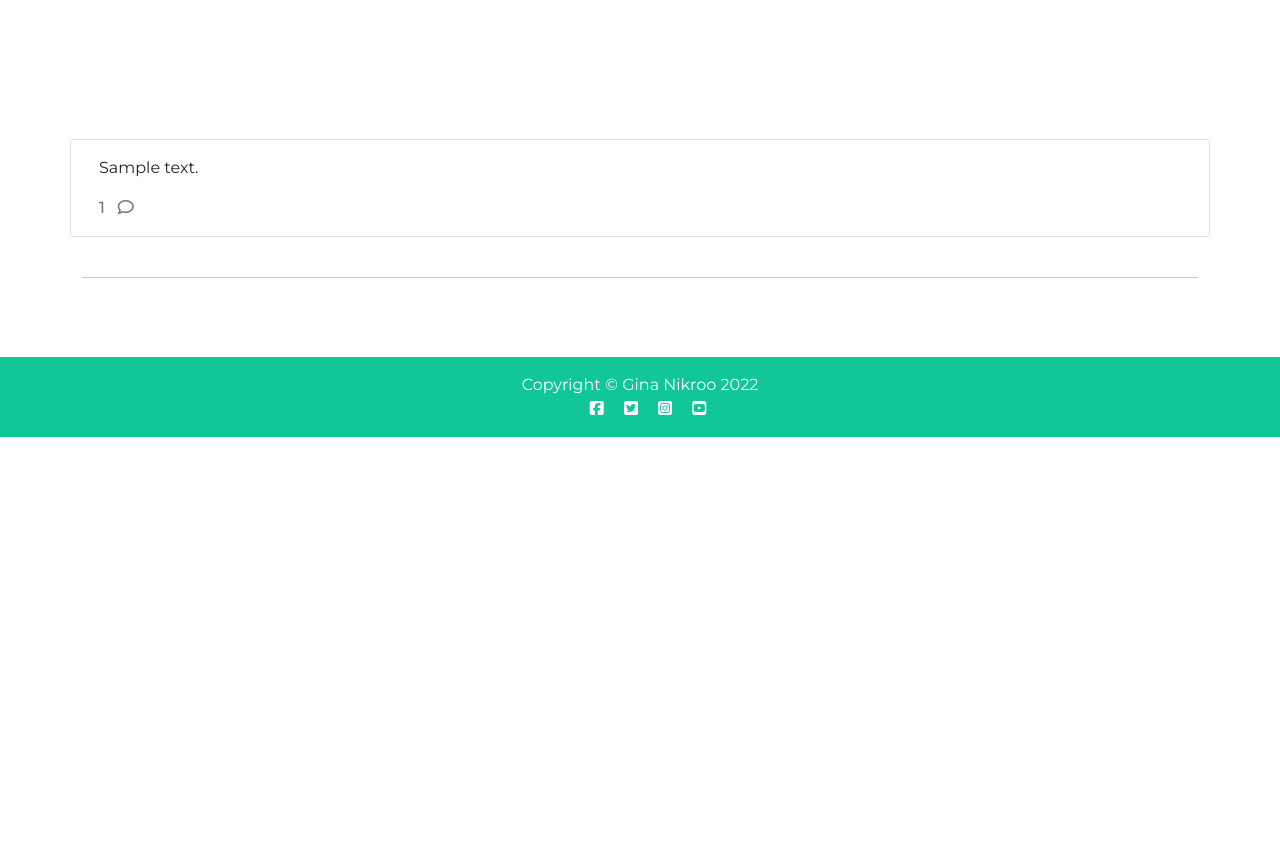
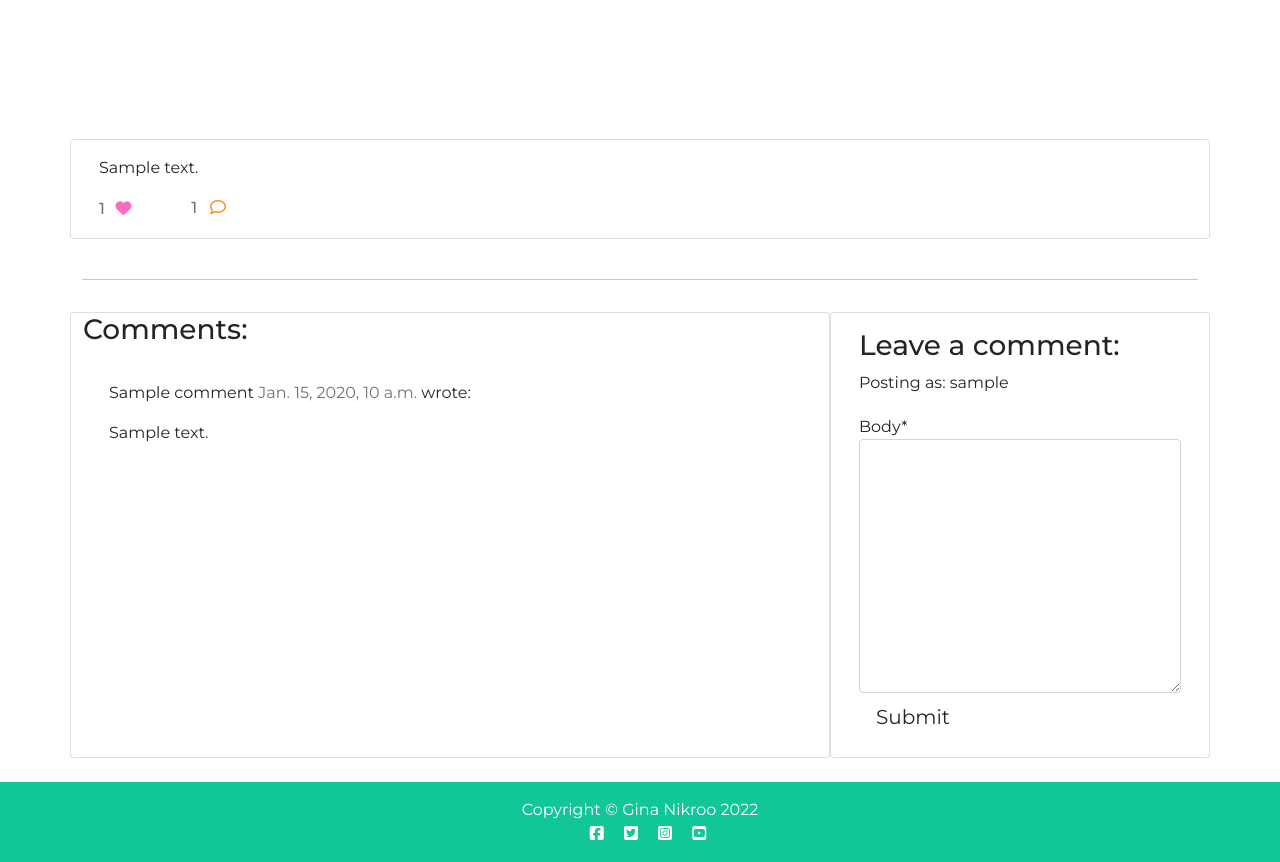
Before and after one commit to GNikroo/No-Sweat, a Django app: a page that uses templates/post_detail.html in a window 1280 px wide. Shown: the part 363-1225 px from the top of the page. Before the commit the page ends 800 px from the top, so only its background shows below. Run offline with Django 3.2, Linux system fonts and the light colour scheme; a user stored in the database is signed in; tables that the repository leaves empty hold one stand-in row (values such as "Sample post"); some libraries are stand-ins or nearby versions.

Commit message:
Add comment form and liking capabilities. Fix comment display bug

```diff
--- /dev/null
+++ b/forum/forms.py
@@ -0,0 +1,8 @@
+from django import forms
+from .models import Comment
+
+
+class CommentForm(forms.ModelForm):
+    class Meta:
+        model = Comment
+        fields = ('body',)
--- a/forum/urls.py
+++ b/forum/urls.py
@@ -6,4 +6,5 @@
 urlpatterns = [
     path('', views.PostList.as_view(), name='home'),
     path('<slug:slug>/', views.PostDetail.as_view(), name='post_detail'),
+    path('like/<slug:slug>', views.PostLike.as_view(), name='post_like'),
 ]
--- a/forum/views.py
+++ b/forum/views.py
@@ -1,15 +1,17 @@
 '''Views for No Sweat fitforum'''
-from django.shortcuts import render, get_object_or_404
+from django.shortcuts import render, get_object_or_404, reverse
 from django.views import generic, View
+from django.http import HttpResponseRedirect
 from .models import Post
+from .forms import CommentForm
 
 
 class PostList(generic.ListView):
-    '''a list view of nine posts per page'''
+    '''a list view of six posts per page'''
     model = Post
     queryset = Post.objects.filter(status=1).order_by('-created_on')
     template_name = 'index.html'
-    paginate_by = 9
+    paginate_by = 6
 
 
 class PostDetail(View):
@@ -30,5 +32,51 @@
                 "post": post,
                 "comments": comments,
                 "liked": liked,
+                "comment_form": CommentForm()
             },
         )
+
+    def post(self, request, slug, *args, **kwargs):
+        '''method to request important post details'''
+        print('Testing post method')
+        queryset = Post.objects.filter(status=1)
+        post = get_object_or_404(queryset, slug=slug)
+        comments = post.comments.order_by('created_on')
+        liked = False
+        if post.likes.filter(id=self.request.user.id).exists():
+            liked = True
+
+        comment_form = CommentForm(data=request.POST)
+
+        if comment_form.is_valid():
+            comment_form.instance.email = request.user.email
+            comment_form.instance.name = request.user.username
+            comment = comment_form.save(commit=False)
+            comment.post = post
+            comment.save()
+        else:
+            comment_form = CommentForm()
+
+        return render(
+            request,
+            "post_detail.html",
+            {
+                "post": post,
+                "comments": comments,
+                "commented": True,
+                "comment_form": comment_form,
+                "liked": liked,
+            },
+        )
+
+
+class PostLike(View):
+
+    def post(self, request, slug):
+        post = get_object_or_404(Post, slug=slug)
+        if post.likes.filter(id=request.user.id).exists():
+            post.likes.remove(request.user)
+        else:
+            post.likes.add(request.user)
+
+        return HttpResponseRedirect(reverse('post_detail', args=[slug]))
--- a/nosweat/settings.py
+++ b/nosweat/settings.py
@@ -21,6 +21,7 @@
 TEMPLATES_DIR = os.path.join(BASE_DIR, 'templates')
 ACCOUNT_EMAIL_VERIFICATION = 'none'
 SITE_ID = 1
+CRISPY_TEMPLATE_PACK = 'bootstrap4'
 
 LOGIN_REDIRECT_URL = '/'
 LOGOUT_REDIRECT_URL = '/'
@@ -53,6 +54,7 @@
     'allauth',
     'allauth.account',
     'allauth.socialaccount',
+    'crispy_forms',
     'forum',
 ]
 
--- a/requirements.txt
+++ b/requirements.txt
@@ -5,6 +5,7 @@
 dj3-cloudinary-storage==0.0.6
 Django==3.2.15
 django-allauth==0.51.0
+django-crispy-forms==1.14.0
 django-summernote==0.8.20.0
 djangorestframework==3.13.1
 gunicorn==20.1.0
--- a/static/css/style.css
+++ b/static/css/style.css
@@ -15,8 +15,16 @@
     color: #118AB2;
 }
 
+.pink {
+    color: #f931a0b3;
+}
+
 .green {
     background-color: #11c697;
+}
+
+.orange {
+    color: #f4941d;
 }
 
 .tall {
@@ -66,3 +74,37 @@
 .post-col {
     width: 500px;
 }
+
+.btn-signup {
+    background-color: #23BBBB;
+    color: #fff;
+}
+
+.btn-signup:hover,
+.btn-signup:active {
+    background-color: #fff;
+    color: #23BBBB;
+} */
+
+.link {
+    color: #23BBBB;
+    text-decoration: none;
+}
+
+.link:hover,
+.link:active {
+    color: #445261;
+    text-decoration: underline;
+}
+
+.btn-border {
+    border: none;
+    background: transparent;
+}
+
+.btn-like:hover,
+.btn-like:active {
+    color: #f931a0b3;
+    background: transparent;
+    border: none;
+}
--- a/templates/index.html
+++ b/templates/index.html
@@ -38,7 +38,7 @@
                                 <p class="card-text">{{ post.excerpt }}</p>
                             </a>
                             <hr/>
-                            <p class="card-text text-muted h6"> {{ post.number_of_likes }} <i class="fa-regular fa-heart"></i> {{ post.comments.count }} <i class="fa-regular fa-comment"></i></p>
+                            <p class="card-text text-muted h6"> {{ post.number_of_likes }} <i class="pink fa-regular fa-heart"></i> {{ post.comments.count }} <i class="orange fa-regular fa-comment"></i></p>
                         </div>
 
                     </div>
--- a/templates/post_detail.html
+++ b/templates/post_detail.html
@@ -1,5 +1,5 @@
 {% extends 'base.html' %} {% block content %}
-
+{% load crispy_forms_tags %}
 
 <div class="masthead">
     <div class="container mt-4">
@@ -38,7 +38,26 @@
                     <div class="row">
 
                         <div class="col-1">
-                            <span class="card-text text-muted h6">{{ post.comments.count }} &nbsp;&nbsp;<i class="fa-regular fa-comment"></i></span>
+                            <strong>
+                                {% if user.is_authenticated %}
+                                <form class="d-inline" action="{% url 'post_like' post.slug %}" method="POST">
+                                    {% csrf_token %}
+                                    {% if liked %}
+                                    <span class="card-text text-muted h6"> {{ post.number_of_likes }}</span>
+                                    <button type="submit" name="blogpost_id" value="{{post.slug}}" class="btn-border"><i class="pink fas fa-heart"></i></button>
+                                    {% else %}
+                                    <span class="card-text text-muted h6"> {{ post.number_of_likes }}</span>
+                                    <button type="submit" name="blogpost_id" value="{{post.slug}}" class="btn-border"><i class="pink far fa-heart"></i></button>
+                                    {% endif %}
+                                </form>
+                                {% else %}
+                                <span class="card-text text-muted h6"> {{ post.number_of_likes }} <i class="fa-regular fa-heart"></i></span>
+                                {% endif %}
+                            </strong>
+                        </div>
+
+                        <div class="col-1">
+                            <span class="card-text text-muted h6">{{ post.comments.count }} &nbsp;&nbsp;<i class="orange fa-regular fa-comment"></i></span>
                         </div>
 
                     </div>
@@ -52,6 +71,45 @@
             </div>
         </div>
 
+        <div class="row">
+            <div class="col-md-8 card mb-4  mt-3 ">
+                <h3>Comments:</h3>
+                <div class="card-body">
+                    {% for comment in comments %}
+                    <div class="comments" style="padding: 10px;">
+                        <p class="font-weight-bold">
+                            {{ comment.name }}
+                            <span class=" text-muted font-weight-normal">
+                                {{ comment.created_on }}
+                            </span> wrote:
+                        </p>
+                        {{ comment.body }}
+                    </div>
+                    {% endfor %}
+                </div>
+            </div>
+            <div class="col-md-4 card mb-4  mt-3 ">
+                <div class="card-body">
+                    {% if commented %}
+                    <div class="alert alert-success" role="alert">
+                        Success! Your comment has been posted.
+                    </div>
+                    {% else %}
+
+                    {% if user.is_authenticated %}
+                    <h3>Leave a comment:</h3>
+                    <p>Posting as: {{ user.username }}</p>
+                    <form method="post" style="margin-top: 1.3em;">
+                        {{ comment_form | crispy }}
+                        {% csrf_token %}
+                        <button type="submit" class="btn btn-signup btn-lg">Submit</button>
+                    </form>
+                    {% endif %}
+                    {% endif %}
+                </div>
+            </div>
+        </div>
+
     </div>
 </div>
 
```
